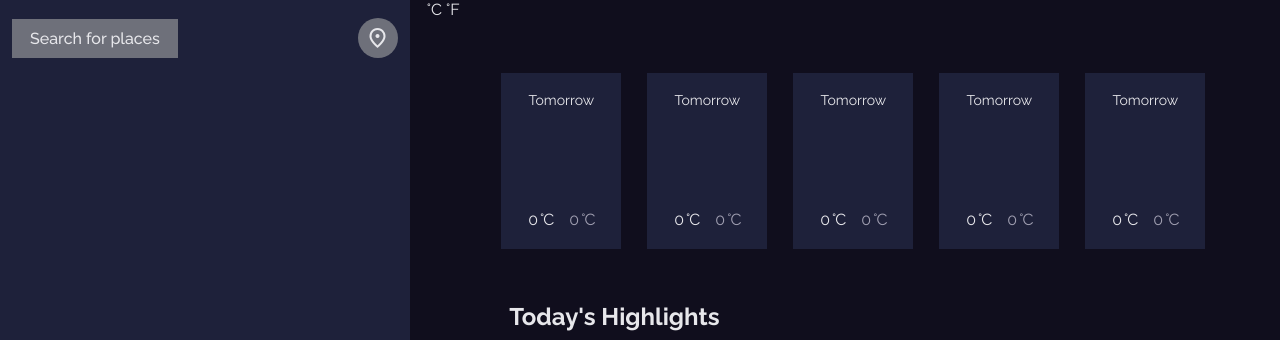
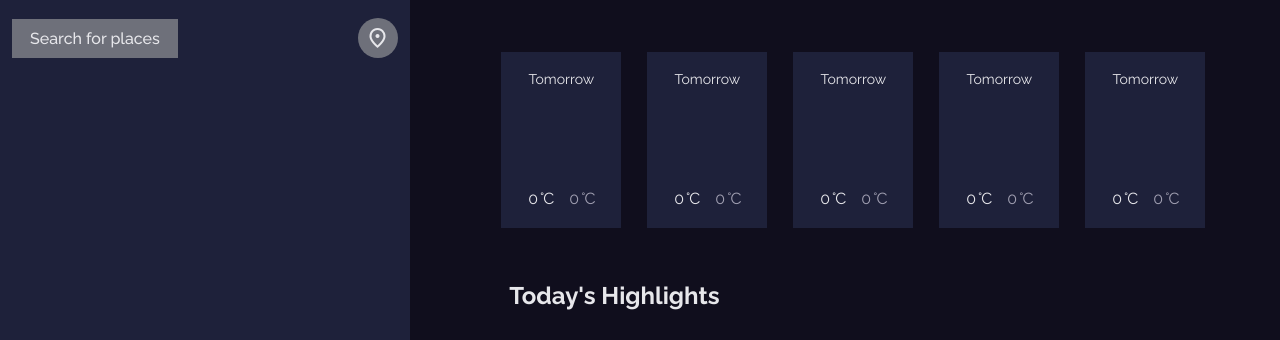
Before and after one commit to peter-abah/weather-app, a website built with webpack: page src/index.html in a window 1280 px wide. Shown: the top 340 px of the page. Built offline with nearby package versions, Linux system fonts and the light colour scheme; files whose address does not match are found by name; what pubsub-js would draw is missing.

Commit message:
remove temp conversion buttons

```diff
--- a/src/index.html
+++ b/src/index.html
@@ -57,11 +57,6 @@
   </div>
 
   <div>
-    <section class="temp-conversion">
-      <button class="temp-conversion__btn temp-conversion__btn--active">°C</button>
-      <button class="temp-conversion__btn temp-conversion__btn--active">°F</button>
-    </section>
-
     <section class="forecast">
       <h2 class="invisible">Forecast</h2>
       <div class="forecast__card">
```
